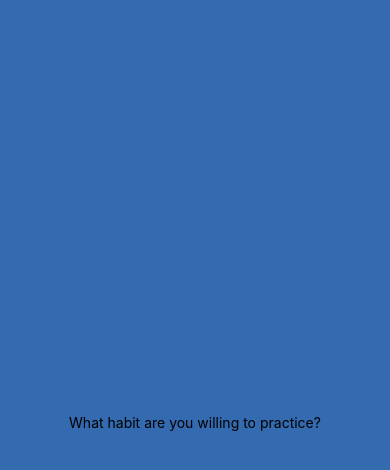
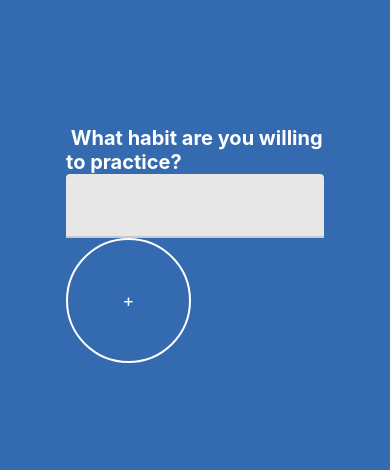
Before and after one commit to slavo3dev/nrgnomad, a React Native app: screen / in a window 390 px wide. Shown: the top 470 px of the page. Built offline with nearby package versions, Linux system fonts and the light colour scheme.

Commit message:
adding a button

```diff
--- a/App.js
+++ b/App.js
@@ -16,8 +16,6 @@ const styles = StyleSheet.create({
   container: {
     flex: 1,
     backgroundColor: '#346AAF',
-    alignItems: 'center',
-    justifyContent: 'center',
-    color: "#fff"
+    padding: 50
   },
 });
--- /dev/null
+++ b/src/components/roundedBtn/index.js
@@ -0,0 +1,35 @@
+import React  from 'react';
+import {StyleSheet,Text,TouchableOpacity} from 'react-native';
+
+
+
+export function RoundedBtn({
+    style = {},
+    textStyle = {},
+    size = 125,
+    ...props
+}) {
+
+  return (
+     <TouchableOpacity
+      style={[styles(size).radius, style]}
+      onPress={props.onPress}
+    >
+      <Text style={[styles(size).text, textStyle]}>{props.title}</Text>
+    </TouchableOpacity>
+  );
+}
+
+const styles = (size) =>
+  StyleSheet.create({
+    radius: {
+      borderRadius: size / 2,
+      width: size,
+      height: size,
+      alignItems: "center",
+      justifyContent: "center",
+      borderColor: "#fff",
+      borderWidth: 2,
+    },
+    text: { color: "#fff", fontSize: 18 },
+  });
--- a/src/features/focus/index.js
+++ b/src/features/focus/index.js
@@ -1,21 +1,39 @@
 import React  from 'react';
 import {StyleSheet,Text,View} from 'react-native';
+import {TextInput} from 'react-native-paper'
+import { RoundedBtn } from '../../components/roundedBtn';
 
 
 export function Focus() {
 
   return (
     <View style={styles.container}>
-      <Text>What habit are you willing to practice?</Text>
+      <View style={styles.titleContainer}>
+        <Text style={styles.title}> What habit are you willing to practice?</Text>
+        <View styles={styles.inputContainer}>
+          <TextInput />
+          <RoundedBtn title={"+"} />
+        </View>
+      </View>
     </View>
   );
 }
 
 const styles = StyleSheet.create({
   container: {
-    flex: 1,
-    backgroundColor: '#346AAF',
-    alignItems: 'center',
-    justifyContent: 'center',
+    flex: 1
   },
+  titleContainer: {
+    flex: 0.5,
+    padding: 16,
+    justifyContent: 'center'
+  },
+  title: {
+    color: "#fff",
+    fontWeight: 'bold',
+    fontSize: 20,
+  },
+  inputContainer: {
+    paddingTop: 18
+  }
 });
```
